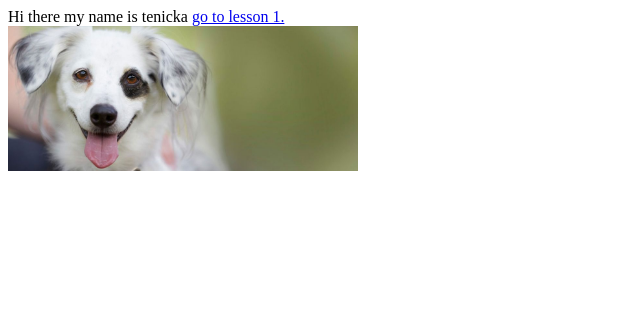
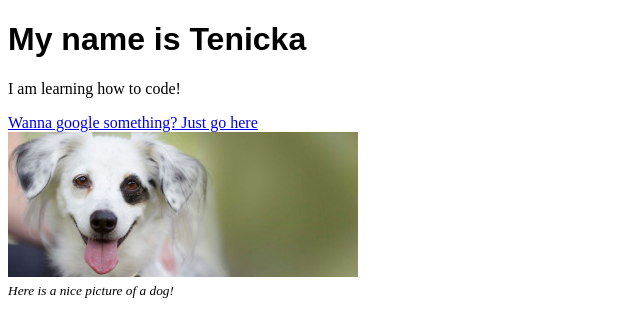
Before and after one commit to tenicka/lesson1, a plain HTML site: page index.html in a window 1280 px wide. Shown: the whole page, without its empty margins (0-640 px from the left). Drawn offline with Linux system fonts and the light colour scheme.

Commit message:
Updated layout and changes

```diff
--- a/index.html
+++ b/index.html
@@ -7,11 +7,20 @@
         <link href="styles/index.css" type="text/css" rel="stylesheet" />
     </head>
     <body>
-        Hi there my name is tenicka
-        <a href="lesson1/">
-        go to lesson 1.
+        <h1>My name is Tenicka</h1>
+        <p>
+            I am learning how to code!
+        </p>
+        <a href="https://google.com" target="_blank">
+            Wanna google something? Just go here
         </a>
         <br />
         <img src="images/dog.jpg" class="dog-picture" />
+        <br />
+        <small> <!-- small makes the text a bit smaller than other text around it (relative ratio)-->
+            <em> <!-- em tags make text italic-->
+                Here is a nice picture of a dog!
+            </em>
+        </small>
     </body>
 </html>
--- a/styles/index.css
+++ b/styles/index.css
@@ -1,3 +1,7 @@
+h1 {
+    font-family: Arial, Helvetica, sans-serif;
+}
+
 .dog-picture {
     width: 350px;
 }
```
